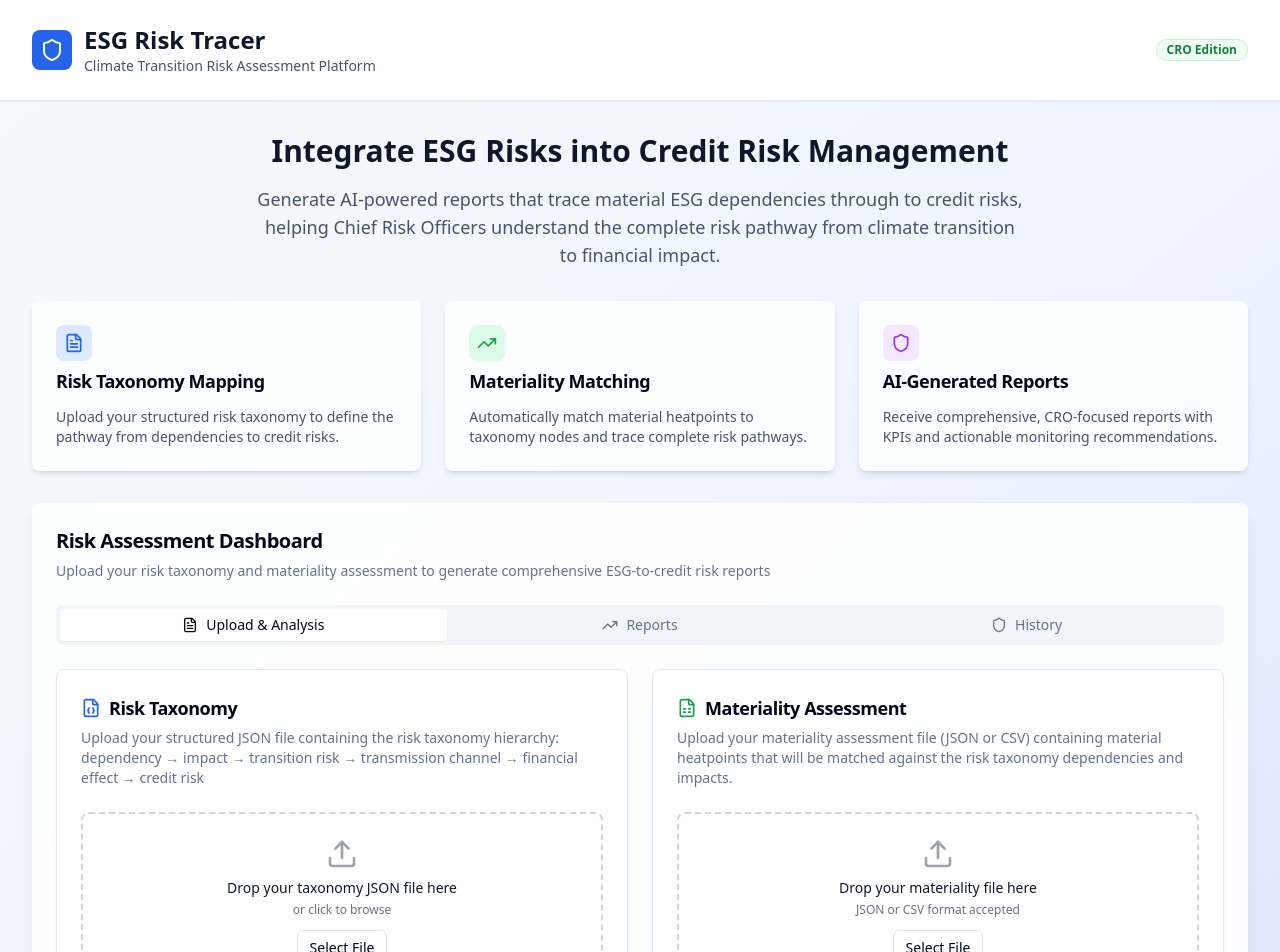
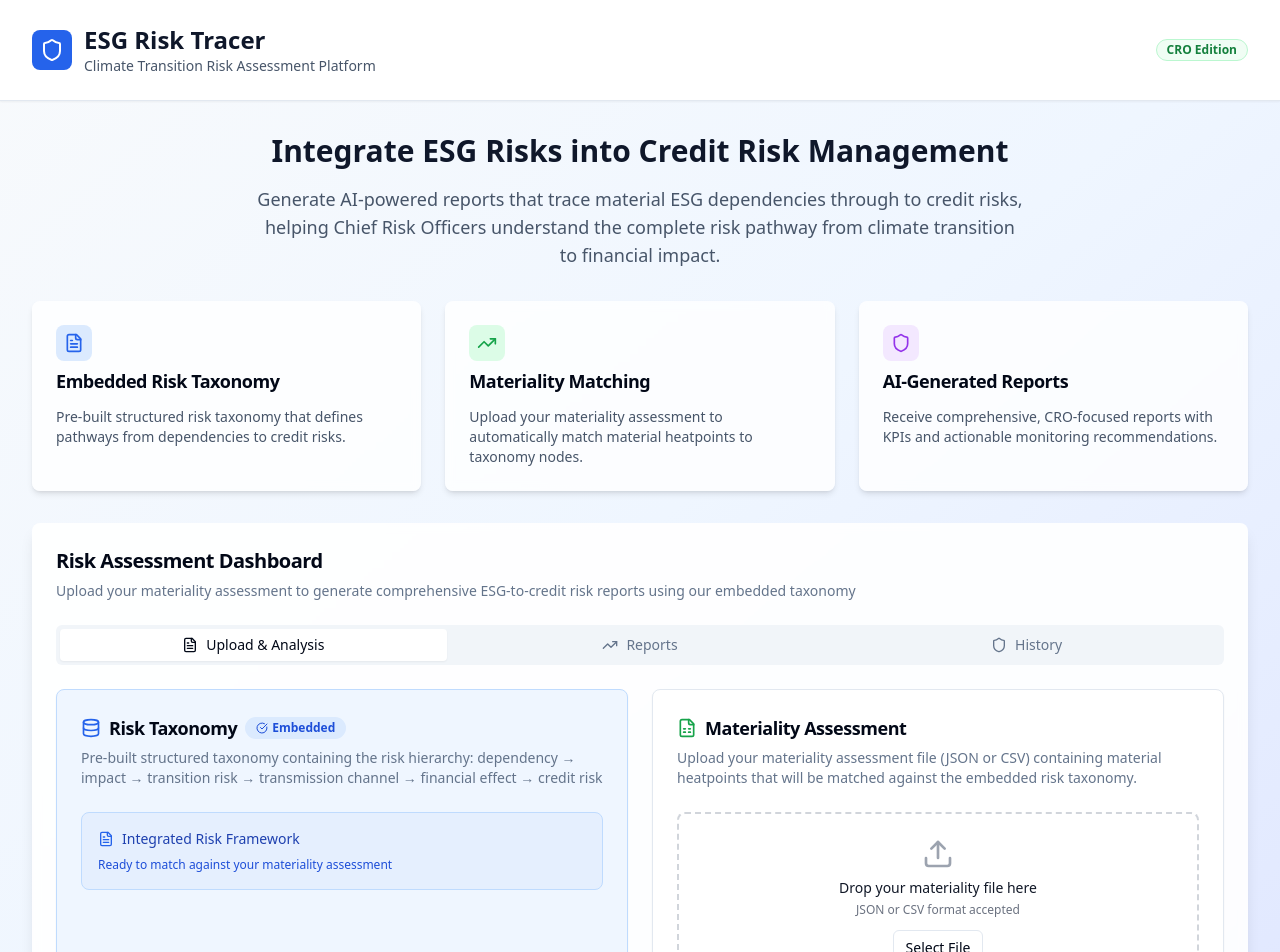
Before and after one commit to advantedgemanager/credit-climate-tracer, a React (Vite) app: page / in a window 1280 px wide. Shown: the top 952 px of the page. Built offline with nearby package versions, Linux system fonts and the light colour scheme.

Commit message:
Fix: Remove taxonomy upload
Remove the taxonomy upload functionality as the taxonomy is now embedded in the app. Only the materiality assessment needs to be uploaded.

```diff
--- a/src/components/FileUploadSection.tsx
+++ b/src/components/FileUploadSection.tsx
@@ -4,29 +4,18 @@ import { Card, CardContent, CardDescription, CardHeader, CardTitle } from "@/com
 import { Button } from "@/components/ui/button";
 import { Badge } from "@/components/ui/badge";
 import { Alert, AlertDescription } from "@/components/ui/alert";
-import { Upload, FileJson, FileSpreadsheet, CheckCircle, AlertCircle, X } from "lucide-react";
+import { Upload, FileSpreadsheet, CheckCircle, AlertCircle, X, FileText, Database } from "lucide-react";
 import { useToast } from "@/hooks/use-toast";
 
 interface FileUploadSectionProps {
-  onFileUpload: (fileType: 'taxonomy' | 'materiality', file: File) => void;
-  uploadedFiles: {
-    taxonomy: File | null;
-    materiality: File | null;
-  };
+  onFileUpload: (file: File) => void;
+  uploadedMaterialityFile: File | null;
 }
 
-export const FileUploadSection = ({ onFileUpload, uploadedFiles }: FileUploadSectionProps) => {
+export const FileUploadSection = ({ onFileUpload, uploadedMaterialityFile }: FileUploadSectionProps) => {
   const { toast } = useToast();
-  const [dragOver, setDragOver] = useState<string | null>(null);
+  const [dragOver, setDragOver] = useState(false);
   const [validationErrors, setValidationErrors] = useState<string[]>([]);
-
-  const validateTaxonomyFile = (file: File): boolean => {
-    if (!file.name.endsWith('.json')) {
-      setValidationErrors(['Taxonomy file must be a JSON file']);
-      return false;
-    }
-    return true;
-  };
 
   const validateMaterialityFile = (file: File): boolean => {
     const validExtensions = ['.json', '.csv'];
@@ -39,68 +28,57 @@ export const FileUploadSection = ({ onFileUpload, uploadedFiles }: FileUploadSec
     return true;
   };
 
-  const handleDragOver = useCallback((e: React.DragEvent, fileType: string) => {
+  const handleDragOver = useCallback((e: React.DragEvent) => {
     e.preventDefault();
-    setDragOver(fileType);
+    setDragOver(true);
   }, []);
 
   const handleDragLeave = useCallback((e: React.DragEvent) => {
     e.preventDefault();
-    setDragOver(null);
+    setDragOver(false);
   }, []);
 
-  const handleDrop = useCallback((e: React.DragEvent, fileType: 'taxonomy' | 'materiality') => {
+  const handleDrop = useCallback((e: React.DragEvent) => {
     e.preventDefault();
-    setDragOver(null);
+    setDragOver(false);
     setValidationErrors([]);
 
     const files = Array.from(e.dataTransfer.files);
     if (files.length === 0) return;
 
     const file = files[0];
-    let isValid = false;
-
-    if (fileType === 'taxonomy') {
-      isValid = validateTaxonomyFile(file);
-    } else {
-      isValid = validateMaterialityFile(file);
-    }
+    const isValid = validateMaterialityFile(file);
 
     if (isValid) {
-      onFileUpload(fileType, file);
+      onFileUpload(file);
       toast({
         title: "File uploaded successfully",
-        description: `${fileType === 'taxonomy' ? 'Risk taxonomy' : 'Materiality assessment'} file has been uploaded.`,
+        description: "Materiality assessment file has been uploaded.",
       });
     }
   }, [onFileUpload, toast]);
 
-  const handleFileSelect = (e: React.ChangeEvent<HTMLInputElement>, fileType: 'taxonomy' | 'materiality') => {
+  const handleFileSelect = (e: React.ChangeEvent<HTMLInputElement>) => {
     setValidationErrors([]);
     const file = e.target.files?.[0];
     if (!file) return;
 
-    let isValid = false;
-    if (fileType === 'taxonomy') {
-      isValid = validateTaxonomyFile(file);
-    } else {
-      isValid = validateMaterialityFile(file);
-    }
+    const isValid = validateMaterialityFile(file);
 
     if (isValid) {
-      onFileUpload(fileType, file);
+      onFileUpload(file);
       toast({
         title: "File uploaded successfully",
-        description: `${fileType === 'taxonomy' ? 'Risk taxonomy' : 'Materiality assessment'} file has been uploaded.`,
+        description: "Materiality assessment file has been uploaded.",
       });
     }
   };
 
-  const removeFile = (fileType: 'taxonomy' | 'materiality') => {
-    onFileUpload(fileType, null as any);
+  const removeFile = () => {
+    onFileUpload(null as any);
     toast({
       title: "File removed",
-      description: `${fileType === 'taxonomy' ? 'Risk taxonomy' : 'Materiality assessment'} file has been removed.`,
+      description: "Materiality assessment file has been removed.",
     });
   };
 
@@ -116,81 +94,34 @@ export const FileUploadSection = ({ onFileUpload, uploadedFiles }: FileUploadSec
       )}
 
       <div className="grid md:grid-cols-2 gap-6">
-        {/* Risk Taxonomy Upload */}
-        <Card className="relative">
+        {/* Embedded Risk Taxonomy Info */}
+        <Card className="bg-blue-50 border-blue-200">
           <CardHeader>
-            <div className="flex items-center justify-between">
             <div className="flex items-center gap-2">
-                <FileJson className="h-5 w-5 text-blue-600" />
+              <Database className="h-5 w-5 text-blue-600" />
               <CardTitle className="text-lg">Risk Taxonomy</CardTitle>
-              </div>
-              {uploadedFiles.taxonomy && (
-                <Badge variant="secondary" className="bg-green-100 text-green-700">
+              <Badge variant="secondary" className="bg-blue-100 text-blue-700">
                 <CheckCircle className="h-3 w-3 mr-1" />
-                  Uploaded
+                Embedded
               </Badge>
-              )}
             </div>
             <CardDescription>
-              Upload your structured JSON file containing the risk taxonomy hierarchy:
+              Pre-built structured taxonomy containing the risk hierarchy:
               dependency → impact → transition risk → transmission channel → financial effect → credit risk
             </CardDescription>
           </CardHeader>
           <CardContent>
-            {uploadedFiles.taxonomy ? (
-              <div className="p-4 border border-green-200 rounded-lg bg-green-50">
-                <div className="flex items-center justify-between">
-                  <div className="flex items-center gap-2">
-                    <FileJson className="h-4 w-4 text-green-600" />
-                    <span className="text-sm font-medium text-green-800">
-                      {uploadedFiles.taxonomy.name}
+            <div className="p-4 border border-blue-200 rounded-lg bg-blue-100/50">
+              <div className="flex items-center gap-2 mb-2">
+                <FileText className="h-4 w-4 text-blue-600" />
+                <span className="text-sm font-medium text-blue-800">
+                  Integrated Risk Framework
                 </span>
               </div>
-                  <Button
-                    variant="ghost"
-                    size="sm"
-                    onClick={() => removeFile('taxonomy')}
-                    className="text-red-600 hover:text-red-800"
-                  >
-                    <X className="h-4 w-4" />
-                  </Button>
-                </div>
-                <p className="text-xs text-green-600 mt-1">
-                  {(uploadedFiles.taxonomy.size / 1024).toFixed(1)} KB
+              <p className="text-xs text-blue-700">
+                Ready to match against your materiality assessment
               </p>
             </div>
-            ) : (
-              <div
-                className={`border-2 border-dashed rounded-lg p-6 text-center transition-all ${
-                  dragOver === 'taxonomy'
-                    ? 'border-blue-400 bg-blue-50'
-                    : 'border-gray-300 hover:border-gray-400'
-                }`}
-                onDragOver={(e) => handleDragOver(e, 'taxonomy')}
-                onDragLeave={handleDragLeave}
-                onDrop={(e) => handleDrop(e, 'taxonomy')}
-              >
-                <Upload className="h-8 w-8 text-gray-400 mx-auto mb-2" />
-                <p className="text-sm font-medium text-gray-900 mb-1">
-                  Drop your taxonomy JSON file here
-                </p>
-                <p className="text-xs text-gray-500 mb-3">or click to browse</p>
-                <input
-                  type="file"
-                  accept=".json"
-                  onChange={(e) => handleFileSelect(e, 'taxonomy')}
-                  className="hidden"
-                  id="taxonomy-upload"
-                />
-                <Button
-                  variant="outline"
-                  size="sm"
-                  onClick={() => document.getElementById('taxonomy-upload')?.click()}
-                >
-                  Select File
-                </Button>
-              </div>
-            )}
           </CardContent>
         </Card>
 
@@ -202,7 +133,7 @@ export const FileUploadSection = ({ onFileUpload, uploadedFiles }: FileUploadSec
                 <FileSpreadsheet className="h-5 w-5 text-green-600" />
                 <CardTitle className="text-lg">Materiality Assessment</CardTitle>
               </div>
-              {uploadedFiles.materiality && (
+              {uploadedMaterialityFile && (
                 <Badge variant="secondary" className="bg-green-100 text-green-700">
                   <CheckCircle className="h-3 w-3 mr-1" />
                   Uploaded
@@ -211,42 +142,42 @@ export const FileUploadSection = ({ onFileUpload, uploadedFiles }: FileUploadSec
             </div>
             <CardDescription>
               Upload your materiality assessment file (JSON or CSV) containing material heatpoints
-              that will be matched against the risk taxonomy dependencies and impacts.
+              that will be matched against the embedded risk taxonomy.
             </CardDescription>
           </CardHeader>
           <CardContent>
-            {uploadedFiles.materiality ? (
+            {uploadedMaterialityFile ? (
               <div className="p-4 border border-green-200 rounded-lg bg-green-50">
                 <div className="flex items-center justify-between">
                   <div className="flex items-center gap-2">
                     <FileSpreadsheet className="h-4 w-4 text-green-600" />
                     <span className="text-sm font-medium text-green-800">
-                      {uploadedFiles.materiality.name}
+                      {uploadedMaterialityFile.name}
                     </span>
                   </div>
                   <Button
                     variant="ghost"
                     size="sm"
-                    onClick={() => removeFile('materiality')}
+                    onClick={removeFile}
                     className="text-red-600 hover:text-red-800"
                   >
                     <X className="h-4 w-4" />
                   </Button>
                 </div>
                 <p className="text-xs text-green-600 mt-1">
-                  {(uploadedFiles.materiality.size / 1024).toFixed(1)} KB
+                  {(uploadedMaterialityFile.size / 1024).toFixed(1)} KB
                 </p>
               </div>
             ) : (
               <div
                 className={`border-2 border-dashed rounded-lg p-6 text-center transition-all ${
-                  dragOver === 'materiality'
+                  dragOver
                     ? 'border-green-400 bg-green-50'
                     : 'border-gray-300 hover:border-gray-400'
                 }`}
-                onDragOver={(e) => handleDragOver(e, 'materiality')}
+                onDragOver={handleDragOver}
                 onDragLeave={handleDragLeave}
-                onDrop={(e) => handleDrop(e, 'materiality')}
+                onDrop={handleDrop}
               >
                 <Upload className="h-8 w-8 text-gray-400 mx-auto mb-2" />
                 <p className="text-sm font-medium text-gray-900 mb-1">
@@ -256,7 +187,7 @@ export const FileUploadSection = ({ onFileUpload, uploadedFiles }: FileUploadSec
                 <input
                   type="file"
                   accept=".json,.csv"
-                  onChange={(e) => handleFileSelect(e, 'materiality')}
+                  onChange={handleFileSelect}
                   className="hidden"
                   id="materiality-upload"
                 />
@@ -274,14 +205,14 @@ export const FileUploadSection = ({ onFileUpload, uploadedFiles }: FileUploadSec
       </div>
 
       {/* Analysis Actions */}
-      {uploadedFiles.taxonomy && uploadedFiles.materiality && (
+      {uploadedMaterialityFile && (
         <Card className="bg-gradient-to-r from-blue-50 to-indigo-50 border-blue-200">
           <CardContent className="pt-6">
             <div className="flex items-center justify-between">
               <div>
                 <h3 className="font-semibold text-blue-900 mb-1">Ready for Analysis</h3>
                 <p className="text-sm text-blue-700">
-                  Both files have been uploaded successfully. You can now generate your ESG risk assessment report.
+                  Materiality assessment uploaded successfully. You can now generate your ESG risk assessment report using our embedded taxonomy.
                 </p>
               </div>
               <Button className="bg-blue-600 hover:bg-blue-700">
--- a/src/components/ReportSection.tsx
+++ b/src/components/ReportSection.tsx
@@ -3,17 +3,14 @@ import { Card, CardContent, CardDescription, CardHeader, CardTitle } from "@/com
 import { Button } from "@/components/ui/button";
 import { Badge } from "@/components/ui/badge";
 import { Alert, AlertDescription } from "@/components/ui/alert";
-import { FileText, Download, Eye, AlertTriangle, CheckCircle, Clock } from "lucide-react";
+import { FileText, Download, Eye, AlertTriangle, CheckCircle, Clock, Database } from "lucide-react";
 
 interface ReportSectionProps {
-  uploadedFiles: {
-    taxonomy: File | null;
-    materiality: File | null;
-  };
+  uploadedMaterialityFile: File | null;
 }
 
-export const ReportSection = ({ uploadedFiles }: ReportSectionProps) => {
-  const hasRequiredFiles = uploadedFiles.taxonomy && uploadedFiles.materiality;
+export const ReportSection = ({ uploadedMaterialityFile }: ReportSectionProps) => {
+  const hasRequiredFile = uploadedMaterialityFile !== null;
 
   // Mock report data for demonstration
   const mockReports = [
@@ -63,13 +60,13 @@ export const ReportSection = ({ uploadedFiles }: ReportSectionProps) => {
     }
   };
 
-  if (!hasRequiredFiles) {
+  if (!hasRequiredFile) {
     return (
       <Alert>
         <AlertTriangle className="h-4 w-4" />
         <AlertDescription>
-          Please upload both the risk taxonomy and materiality assessment files in the Upload & Analysis tab
-          to generate reports.
+          Please upload your materiality assessment file in the Upload & Analysis tab
+          to generate reports using our embedded risk taxonomy.
         </AlertDescription>
       </Alert>
     );
@@ -85,18 +82,18 @@ export const ReportSection = ({ uploadedFiles }: ReportSectionProps) => {
             <CardTitle className="text-lg">Generate New Report</CardTitle>
           </div>
           <CardDescription>
-            Create a comprehensive ESG-to-credit risk assessment report using your uploaded files.
+            Create a comprehensive ESG-to-credit risk assessment report using your materiality file and our embedded taxonomy.
           </CardDescription>
         </CardHeader>
         <CardContent>
           <div className="grid md:grid-cols-3 gap-4 mb-4">
             <div className="text-center p-3 bg-white rounded-lg border">
-              <div className="font-semibold text-blue-600">Taxonomy</div>
-              <div className="text-sm text-gray-600">{uploadedFiles.taxonomy?.name}</div>
+              <div className="font-semibold text-blue-600">Risk Taxonomy</div>
+              <div className="text-sm text-gray-600">Embedded Framework</div>
             </div>
             <div className="text-center p-3 bg-white rounded-lg border">
               <div className="font-semibold text-green-600">Materiality</div>
-              <div className="text-sm text-gray-600">{uploadedFiles.materiality?.name}</div>
+              <div className="text-sm text-gray-600">{uploadedMaterialityFile?.name}</div>
             </div>
             <div className="text-center p-3 bg-white rounded-lg border">
               <div className="font-semibold text-purple-600">AI Engine</div>
--- a/src/pages/Index.tsx
+++ b/src/pages/Index.tsx
@@ -9,16 +9,10 @@ import { Badge } from "@/components/ui/badge";
 import { Shield, TrendingUp, FileText } from "lucide-react";
 
 const Index = () => {
-  const [uploadedFiles, setUploadedFiles] = useState({
-    taxonomy: null,
-    materiality: null
-  });
+  const [uploadedMaterialityFile, setUploadedMaterialityFile] = useState<File | null>(null);
 
-  const handleFileUpload = (fileType: 'taxonomy' | 'materiality', file: File) => {
-    setUploadedFiles(prev => ({
-      ...prev,
-      [fileType]: file
-    }));
+  const handleFileUpload = (file: File) => {
+    setUploadedMaterialityFile(file);
   };
 
   return (
@@ -63,11 +57,11 @@ const Index = () => {
               <div className="p-2 bg-blue-100 rounded-lg w-fit">
                 <FileText className="h-5 w-5 text-blue-600" />
               </div>
-              <CardTitle className="text-lg">Risk Taxonomy Mapping</CardTitle>
+              <CardTitle className="text-lg">Embedded Risk Taxonomy</CardTitle>
             </CardHeader>
             <CardContent>
               <p className="text-slate-600 text-sm">
-                Upload your structured risk taxonomy to define the pathway from dependencies to credit risks.
+                Pre-built structured risk taxonomy that defines pathways from dependencies to credit risks.
               </p>
             </CardContent>
           </Card>
@@ -81,7 +75,7 @@ const Index = () => {
             </CardHeader>
             <CardContent>
               <p className="text-slate-600 text-sm">
-                Automatically match material heatpoints to taxonomy nodes and trace complete risk pathways.
+                Upload your materiality assessment to automatically match material heatpoints to taxonomy nodes.
               </p>
             </CardContent>
           </Card>
@@ -106,7 +100,7 @@ const Index = () => {
           <CardHeader>
             <CardTitle className="text-xl">Risk Assessment Dashboard</CardTitle>
             <CardDescription>
-              Upload your risk taxonomy and materiality assessment to generate comprehensive ESG-to-credit risk reports
+              Upload your materiality assessment to generate comprehensive ESG-to-credit risk reports using our embedded taxonomy
             </CardDescription>
           </CardHeader>
           <CardContent>
@@ -129,12 +123,12 @@ const Index = () => {
               <TabsContent value="upload" className="space-y-6">
                 <FileUploadSection
                   onFileUpload={handleFileUpload}
-                  uploadedFiles={uploadedFiles}
+                  uploadedMaterialityFile={uploadedMaterialityFile}
                 />
               </TabsContent>
 
               <TabsContent value="reports" className="space-y-6">
-                <ReportSection uploadedFiles={uploadedFiles} />
+                <ReportSection uploadedMaterialityFile={uploadedMaterialityFile} />
               </TabsContent>
 
               <TabsContent value="history" className="space-y-6">
```
Lines whose indentation alone changed are shown as unchanged.
